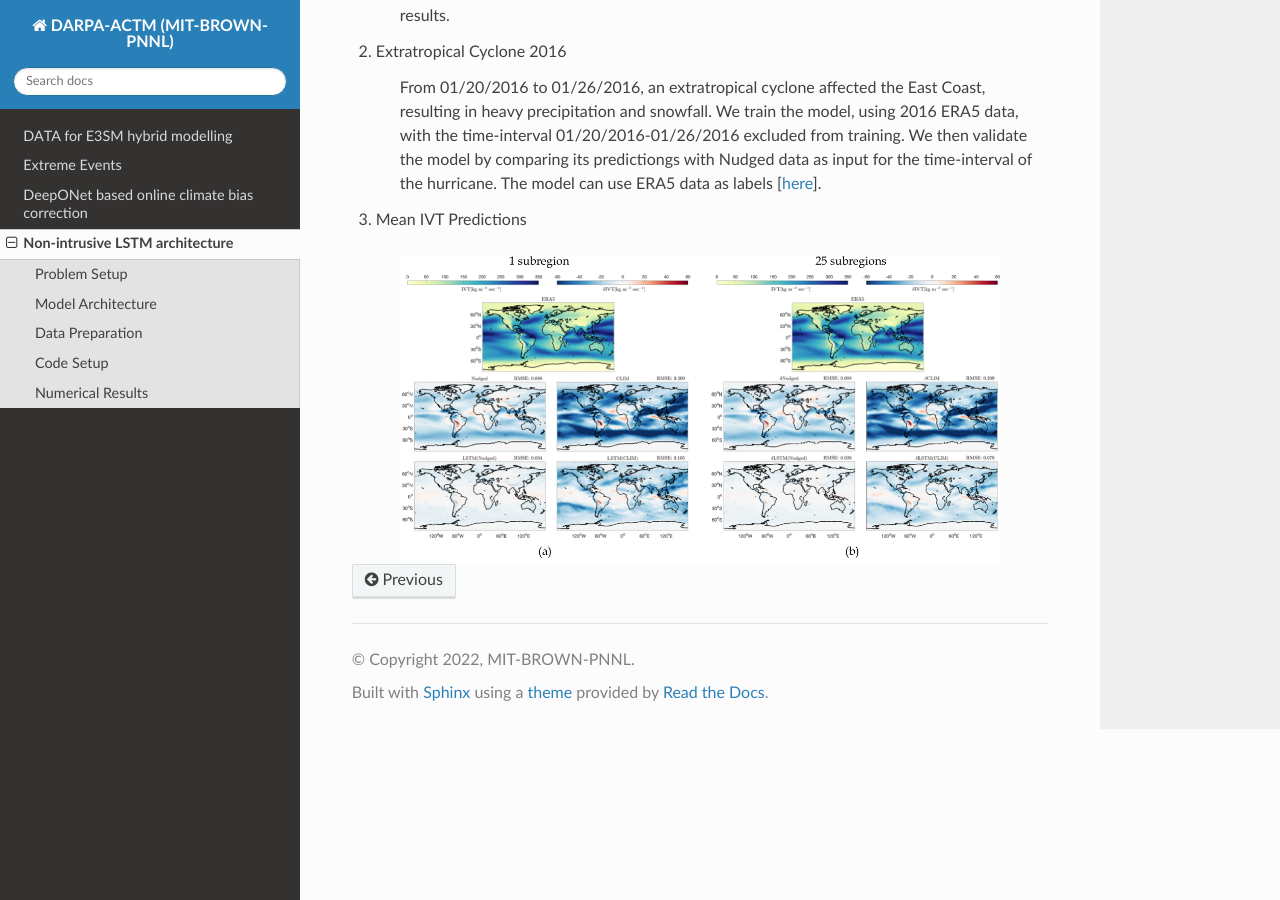
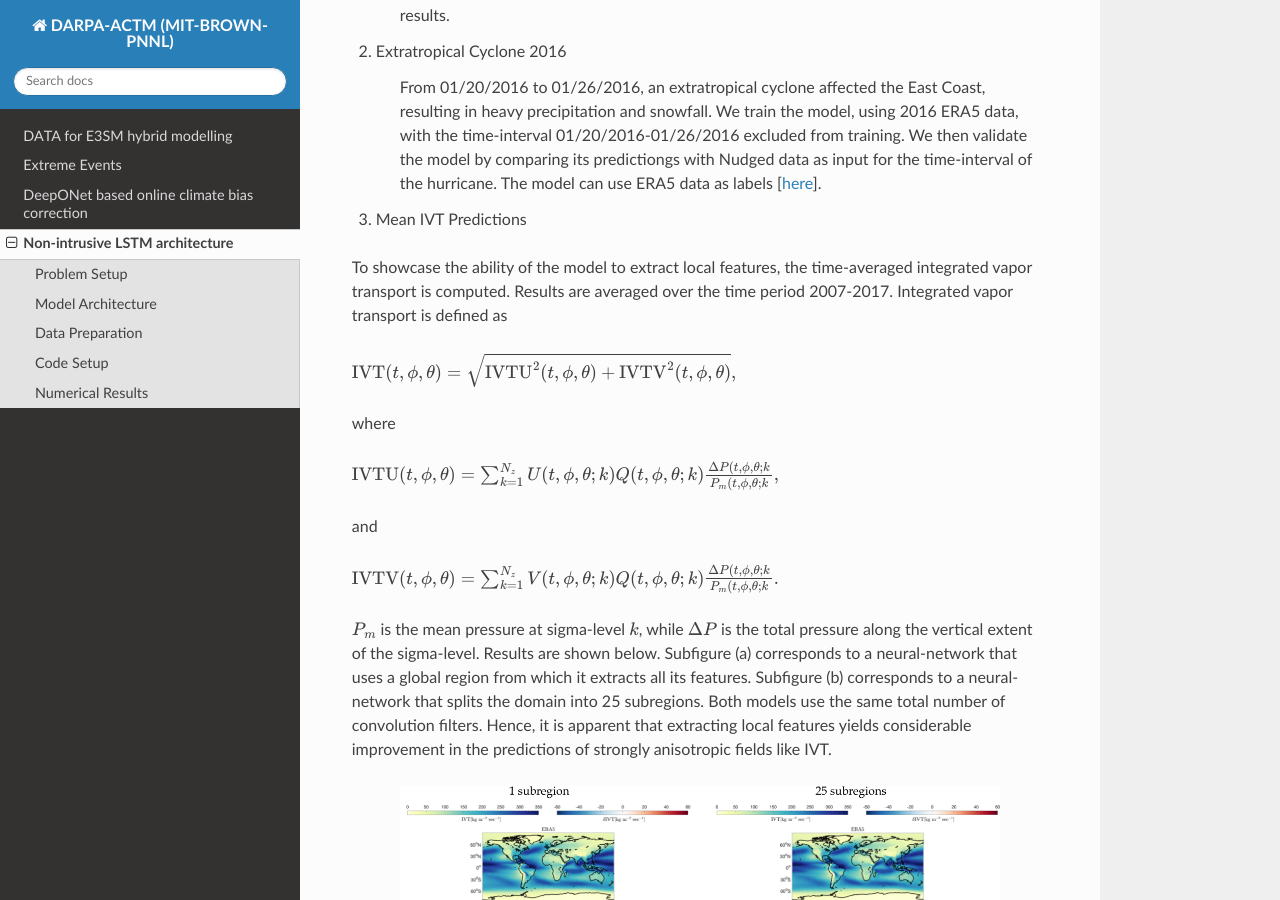
Before and after one commit to aniruddhabora/Extreme-Events-using-Scientific-Machine-Learning, a Sphinx documentation site: the page built from docs/source/modules/LSTM_based_offline_correction.rst, in a window 1280 px wide and 900 px high, scrolled down 6725 px. Built offline with Sphinx 7.4.7 and the Read the Docs theme 2.0.0, drawn with Linux system fonts in a browser that asks for light colours; pages that are not in the unit, such as notebooks, are missing from menus.

Commit message:
Update LSTM_based_offline_correction.rst

```diff
--- a/docs/source/modules/LSTM_based_offline_correction.rst
+++ b/docs/source/modules/LSTM_based_offline_correction.rst
@@ -189,6 +189,20 @@ Numerical Results
 
 3. Mean IVT Predictions
 
+To showcase the ability of the model to extract local features, the time-averaged integrated vapor transport is computed. Results are averaged over the time period 2007-2017. Integrated vapor transport is defined as
+
+:math:`\text{IVT}(t,\phi,\theta) = \sqrt{\text{IVTU}^2(t,\phi,\theta) +\text{IVTV}^2(t,\phi,\theta)},`
+
+where
+
+:math:`\text{IVTU}(t,\phi,\theta) = \sum_{k=1}^{N_z}U(t,\phi,\theta;k) Q(t,\phi,\theta;k) \frac{\Delta P(t,\phi,\theta;k}{P_m(t,\phi,\theta;k},`
+
+and
+
+:math:`\text{IVTV}(t,\phi,\theta) = \sum_{k=1}^{N_z}V(t,\phi,\theta;k) Q(t,\phi,\theta;k) \frac{\Delta P(t,\phi,\theta;k}{P_m(t,\phi,\theta;k}.`
+
+:math:`P_m` is the mean pressure at sigma-level :math:`k`, while :math:`\Delta P` is the total pressure along the vertical extent of the sigma-level. Results are shown below. Subfigure (a) corresponds to a neural-network that uses a global region from which it extracts all its features. Subfigure (b) corresponds to a neural-network that splits the domain into 25 subregions. Both models use the same total number of convolution filters. Hence, it is apparent that extracting local features yields considerable improvement in the predictions of strongly anisotropic fields like IVT.
+
 .. figure:: images/IVT_Predictions.png
   :width: 600
   :align: center
```
